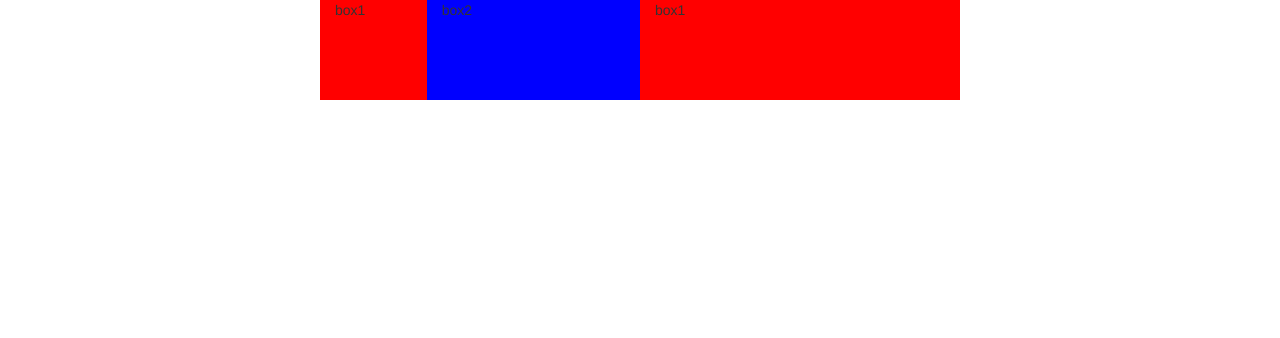
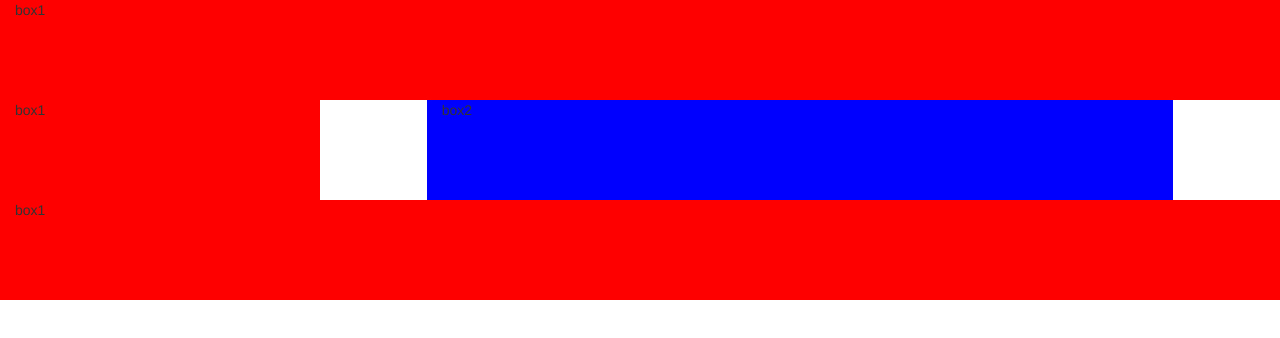
Before and after one commit to szymon-pasko/szymon-pasko.github.io, a plain HTML site: page index.html in a window 1280 px wide. Drawn offline with nearby package versions, Linux system fonts and the light colour scheme.

Commit message:
4 bloczki z offsetem

```diff
--- a/index.html
+++ b/index.html
@@ -29,9 +29,11 @@
         </div> -->
 
 
-        <div class="box1 col-xs-1 col-xs-offset-3">box1</div>
-        <div class="box2 col-xs-2">box2</div>
-        <div class="box1 col-xs-3">box1</div>
+        <div class="box1 col-xs-12 col-md-12">box1</div>
+        <div class="box1 col-xs-12 col-md-3">box1</div>
+        <div class="box2 col-xs-12 col-md-7 col-md-offset-1">box2</div>
+        <div class="box1 col-xs-12 col-md-12">box1</div>
+
 
 </body>
 
```
